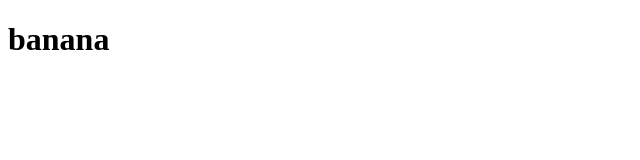
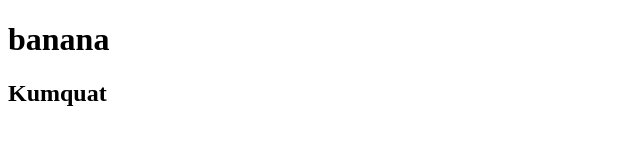
Before and after one commit to ChloeLiang/git-demo, a plain HTML site: page index.html in a window 1280 px wide. Shown: the whole page, without its empty margins (0-640 px from the left). Drawn offline with Linux system fonts and the light colour scheme.

Commit message:
added <h2>

```diff
--- a/index.html
+++ b/index.html
@@ -5,5 +5,6 @@
 </head>
 <body>
     <h1>banana</h1>
+    <h2>Kumquat</h2>
 </body>
 </html>
```
